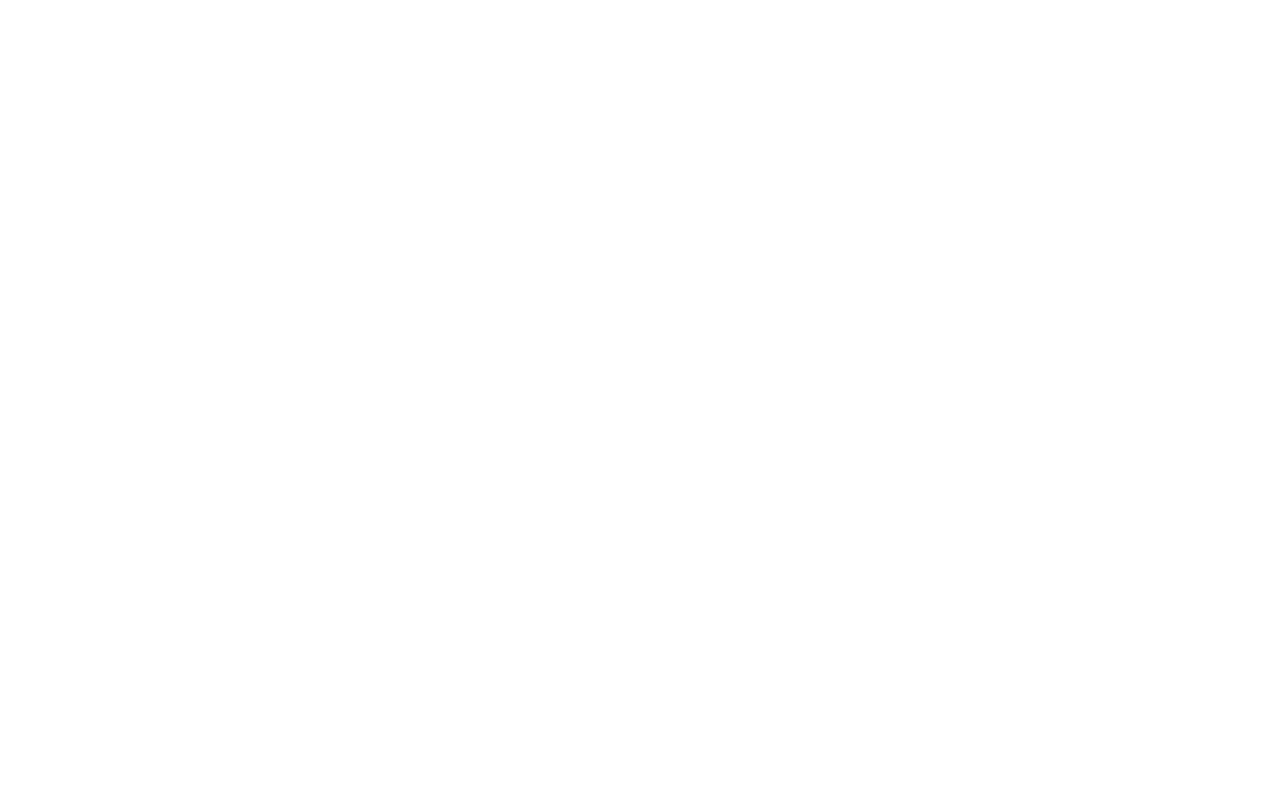
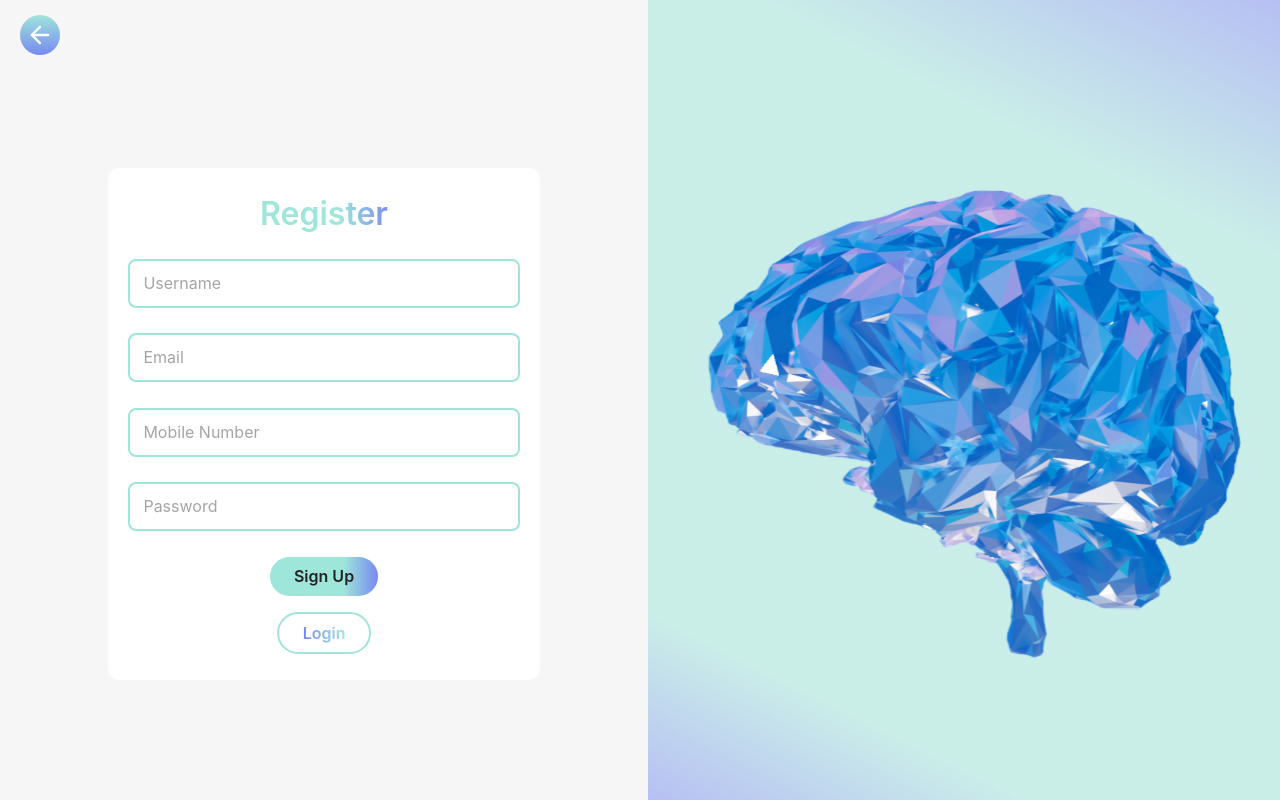
Before and after one commit to t2e0j0a4/Voltzs-Project-1, a React (Create React App) app in the folder client/: page /register in a window 1280 px wide. Before the commit this address had no page. Built offline with nearby package versions, Linux system fonts and the light colour scheme.

Commit message:
Registration Page & Login Updated

```diff
--- a/client/src/App.js
+++ b/client/src/App.js
@@ -1,16 +1,29 @@
 import React from 'react'
 
 // React Router
-import {Routes, Route} from "react-router-dom";
+import {Routes, Route, Link} from "react-router-dom";
 
 // Pages
 import Login from "./Pages/Login";
+import Register from './Pages/Register';
+
+const Home = () => {
+  return (
+    <div>
+      Home
+      <Link to="/login">Login</Link>
+      <Link to="/register">Register</Link>
+    </div>
+  )
+}
 
 const App = () => {
   return (
     <div className='app'>
       <Routes>
-        <Route path='/' element={<Login/>}/>
+        <Route path='/' element={<Home/>}/>
+        <Route path='/login' element={<Login/>}/>
+        <Route path='/register' element={<Register/>}/>
       </Routes>
     </div>
   )
--- a/client/src/Context/State.jsx
+++ b/client/src/Context/State.jsx
@@ -17,7 +17,7 @@ const State = (props) => {
 
     function handleInputBlur(e) {
         let allLabelDivs = Array.from(document.querySelectorAll('.labelInputDiv'));
-        let loginInputs = Array.from(document.querySelectorAll('.loginInputs'));
+        let loginInputs = Array.from(document.querySelectorAll('.inputs'));
         allLabelDivs.forEach((labelDiv) => {
            loginInputs.forEach((loginIn) => {
             if (loginIn.dataset.inputgiven === labelDiv.dataset.inputfor) {
@@ -33,7 +33,8 @@ const State = (props) => {
     // Login Details
     const [loginDetails, setLoginDetails] = useState({
         loginemail : '',
-        loginpassword :''
+        loginpassword :'',
+        rememberme : false
     })
 
     function handleLoginInputsChange(e) {
@@ -44,10 +45,41 @@ const State = (props) => {
 
     function loginFormSubmit(e) {
         e.preventDefault();
+        // Login API Intergration Pending...
+    }
+
+    // Sign Up Details
+    const [signupDetails, setSignUpDetails] = useState({
+      signupusername: "",
+      signupemail: "",
+      signupmobile: "",
+      signuppassword : ""
+    });
+
+    function handleSignUpInputsChange(e) {
+        setSignUpDetails({
+            ...signupDetails, [e.target.name] : e.target.value
+        })
+    }
+
+    function signUpFormSubmit(e) {
+        e.preventDefault();
+        // User Register API Integration Pending...
+    }
+
+    function clearInputs() {
+
+        setLoginDetails({
+          loginemail: "", loginpassword: "", rememberme: false,
+        });
+
+        setSignUpDetails({
+          signupusername: "", signupemail: "", signupmobile: "", signuppassword: "",
+        });
     }
 
     return (
-      <Context.Provider value={{ handleInputFocus, handleInputBlur, loginDetails, handleLoginInputsChange, loginFormSubmit }}>
+      <Context.Provider value={{ handleInputFocus, handleInputBlur, loginDetails, handleLoginInputsChange, loginFormSubmit, signupDetails, handleSignUpInputsChange, signUpFormSubmit, clearInputs }}>
         {props.children}
       </Context.Provider>
     );
--- a/client/src/Pages/Login.jsx
+++ b/client/src/Pages/Login.jsx
@@ -19,7 +19,7 @@ const Login = () => {
   }, [])
 
   const makeContext = useContext(Context);
-  const { handleInputFocus, handleInputBlur, loginFormSubmit, handleLoginInputsChange, loginDetails } = makeContext;
+  const { handleInputFocus, handleInputBlur, loginFormSubmit, handleLoginInputsChange, loginDetails, clearInputs } = makeContext;
 
   return (
     <div className='w-[100%] max-w-[100%] min-h-[100vh] flex flex-row justify-between mx-auto items-start bg-[#f6f6f6]'>
@@ -42,26 +42,26 @@ const Login = () => {
             <div data-inputfor="labelemail" className="labelInputDiv">
               <label htmlFor="loginEmail">Email</label>
             </div>
-            <input required type="email" name="loginemail" id="loginEmail" className='loginInputs' value={loginDetails.loginemail} onChange={(e) => {handleLoginInputsChange(e)}} data-inputgiven="labelemail" onFocus={function(e) {handleInputFocus(e)}} onBlur={function(e) {handleInputBlur(e)}}/>
+            <input required type="email" name="loginemail" id="loginEmail" className='inputs' value={loginDetails.loginemail} onChange={(e) => {handleLoginInputsChange(e)}} data-inputgiven="labelemail" onFocus={function(e) {handleInputFocus(e)}} onBlur={function(e) {handleInputBlur(e)}}/>
           </div>
           <div className="inputGroup loginPasswordInputGroup">
             <div data-inputfor="labelpassword" className="labelInputDiv">
               <label htmlFor="loginPassword">Password</label>
             </div>
-            <input required type="password" name='loginpassword' value={loginDetails.loginpassword} onChange={(e) => {handleLoginInputsChange(e)}} id='loginPassword' className='loginInputs' data-inputgiven="labelpassword" onFocus={function(e) {handleInputFocus(e)}} onBlur={function(e) {handleInputBlur(e)}}/>
+            <input required type="password" name='loginpassword' value={loginDetails.loginpassword} onChange={(e) => {handleLoginInputsChange(e)}} id='loginPassword' className='inputs' data-inputgiven="labelpassword" onFocus={function(e) {handleInputFocus(e)}} onBlur={function(e) {handleInputBlur(e)}}/>
           </div>
           <div className="loginOptions">
             <div className="checkboxOption rememberMeOption">
-              <input type="checkbox" name="rememberMe" id="loginRememberMe" />
+              <input type="checkbox" name="rememberMe" id="loginRememberMe" value={loginDetails.rememberme} onChange={(e) => {handleLoginInputsChange(e)}}/>
               <label htmlFor="loginRememberMe">Remember Me</label>
             </div>
             <Link to='/forgotpassword' className="hover:underline">Forgot Password ?</Link>
           </div>
           <div className="accountInOptions">
             <button type='submit' className=''>Login</button>
-            <div className="buttonWrapper">
+            <button type='button' className="buttonWrapper" onClick={() => {clearInputs()}}>
               <Link to='/register' className='linkingButton'>Sign Up</Link>
-            </div>
+            </button>
           </div>
         </form>
 
--- a/client/src/Pages/Register.jsx
+++ b/client/src/Pages/Register.jsx
@@ -1,9 +1,83 @@
-import React from 'react'
+import React , {useContext} from 'react'
+
+// Context API
+import Context from "../Context/Context";
+
+// Components
+import SideBanner from '../Components/SideBanner';
+
+// React Router
+import { Link } from 'react-router-dom';
+
+// React Icons
+import { FiArrowLeft } from 'react-icons/fi';
 
 const Register = () => {
+
+  let context = useContext(Context);
+  const { handleInputFocus, handleInputBlur, signUpFormSubmit, handleSignUpInputsChange, signupDetails, clearInputs } = context;
+
   return (
-    <div>Register</div>
-  )
+    <div className="w-[100%] max-w-[100%] min-h-[100vh] flex flex-row justify-between mx-auto items-start bg-[#f6f6f6]">
+
+      {/* Login Side */}
+
+      <div className='w-[100%] 2xl:w-[30%] loginSection h-[100vh] py-6 px-4 relative bg-[#f6f6f6] flex justify-center items-center'>
+
+        {/* Back Page Arrow */}
+
+        <div className="goBackPage w-[40px] h-[40px] rounded-[50%] flex justify-center items-center absolute top-[15px] left-[20px]">
+          <Link to='/'><FiArrowLeft fontSize='28px' fontWeight='800' color='#fff'/></Link>
+        </div>
+
+        <form onSubmit={(e) => {signUpFormSubmit(e)}} className='bg-[#ffffff] w-[400px] lg:w-[80%] xl:w-[70%] 2xl:w-[75%] flex flex-col justify-center items-center rounded-[12px] mt-[3rem] gap-[1.6rem] py-[1.6rem] px-[1rem] sm:px-[0.6rem] md:px-[1rem]'>
+
+          <h2 className='registerHeadings pageSectionHeadings'>Register</h2>
+
+          <div className="inputGroup registerUsernameInputGroup">
+            <div data-inputfor="signupusername" className="labelInputDiv">
+              <label htmlFor="signupUsername">Username</label>
+            </div>
+            <input required type="text" name="signupusername" id="signupUsername" className='inputs' data-inputgiven="signupusername" value={signupDetails.signupusername} onChange={(e) => {handleSignUpInputsChange(e)}} onFocus={function(e) {handleInputFocus(e)}} onBlur={function(e) {handleInputBlur(e)}}/>
+          </div>
+
+          <div className="inputGroup registerEmailInputGroup">
+            <div data-inputfor="signupemail" className="labelInputDiv">
+              <label htmlFor="signupEmail">Email</label>
+            </div>
+            <input required type="email" name="signupemail" id="signupEmail" className='inputs' data-inputgiven="signupemail" value={signupDetails.signupemail} onChange={(e) => {handleSignUpInputsChange(e)}} onFocus={function(e) {handleInputFocus(e)}} onBlur={function(e) {handleInputBlur(e)}}/>
+          </div>
+
+          <div className="inputGroup registerMobileInputGroup">
+            <div data-inputfor="signupmobile" className="labelInputDiv">
+              <label htmlFor="signupMobile">Mobile Number</label>
+            </div>
+            <input required type="text" name="signupmobile" id="signupMobile" className='inputs' data-inputgiven="signupmobile" value={signupDetails.signupmobile} onChange={(e) => {handleSignUpInputsChange(e)}} onFocus={function(e) {handleInputFocus(e)}} onBlur={function(e) {handleInputBlur(e)}}/>
+          </div>
+
+          <div className="inputGroup registerPasswordInputGroup">
+            <div data-inputfor="signuppassword" className="labelInputDiv">
+              <label htmlFor="signupPassword">Password</label>
+            </div>
+            <input required type="password" name="signuppassword" id="signupPassword" className='inputs' data-inputgiven="signuppassword" value={signupDetails.signuppassword} onChange={(e) => {handleSignUpInputsChange(e)}} onFocus={function(e) {handleInputFocus(e)}} onBlur={function(e) {handleInputBlur(e)}}/>
+          </div>
+
+          <div className="accountInOptions">
+            <button type='submit'>Sign Up</button>
+            <button type='button' className="buttonWrapper" onClick={() => {clearInputs()}}>
+              <Link to='/login' className='linkingButton'>Login</Link>
+            </button>
+          </div>
+
+        </form>
+
+      </div>
+
+      {/* Banner Side */}
+      <SideBanner/>
+
+    </div>
+  );
 }
 
 export default Register
--- a/client/src/index.css
+++ b/client/src/index.css
@@ -42,12 +42,13 @@
     padding: 0 2px;
     position: absolute;
     left: 17px;
-    transition: all 0.4s ease;
+    top: 12px;
+    transition: all 0.1s linear;
 }
 
 .labelInputDiv.activeLabel {
     background-color: #fff;
-    padding: 0 2px;
+    padding: 0 4px;
     position: absolute;
     top: -14px;
     left: 25px;
@@ -57,7 +58,7 @@
 .labelInputDiv label {
     color: #A5A5A5;
     cursor: text;
-    transition: all 0.4s ease;
+    transition: all 0.1s linear;
 }
 
 .labelInputDiv.activeLabel label {
@@ -119,11 +120,11 @@
     gap: 1rem;
 }
 
-.accountInOptions button {
-    padding: 10px 36px;
-    background: linear-gradient(270deg, #7789F1 0%, #9EE5DA 31.56%);
+.accountInOptions button[type="submit"] {
+    padding: 10px 24px;
+    background: linear-gradient(to left, #7789F1 0%, #9EE5DA 31.56%);
     border-radius: 40px;
-    color: #fff;
+    color: #232323;
     font-style: normal;
     font-weight: 600;
     font-size: 16px;
@@ -131,43 +132,40 @@
     transition: all 0.4s ease;
 }
 
-.accountInOptions button:hover {
-    background: linear-gradient(90deg, #7789F1 0%, #9EE5DA 31.56%);
+.accountInOptions button[type="submit"]:hover {
+    background: linear-gradient(to left, #9EE5DA 0%, #7789F1 100%);
 }
 
-.buttonWrapper {
+.accountInOptions .buttonWrapper {
+
+    padding: 7px 24px;
+    background: #fff;
+    border-radius: 40px;
     border: 2px solid #9EE5DA;
-    padding: 6px 24px;
-    border-radius: 40px;
-    background: #fff;
-    background-color: #fff;
-    transition: background-color 0.4s ease;
-    cursor: pointer;
+    transition: all 0.4s ease;
+
 }
 
 .buttonWrapper:hover {
-    background : linear-gradient(to left,#7789F1 0%, #9EE5DA 31.56%);
+    background: linear-gradient(to left, #7789F1 0%, #9EE5DA 31.56%);
 }
 
-.linkingButton {
+.buttonWrapper .linkingButton {
     font-style: normal;
     font-weight: 600;
     font-size: 16px;
     line-height: 19px;
-
-    transition: all 0.4s ease;
-
-    background: linear-gradient(270deg, #7789F1 6.78%, #9EE5DA 52.22%);
+    background: linear-gradient(to left, #9EE5DA 0%, #7789F1 100%);
     -webkit-background-clip: text;
     -webkit-text-fill-color: transparent;
     background-clip: text;
 }
 
 .buttonWrapper:hover .linkingButton {
-    color: #fff;
+    color: #232323;
     background: none;
     -webkit-background-clip: none;
-    -webkit-text-fill-color: #fff;
+    -webkit-text-fill-color: #232323;
     background-clip: none;
 }
 
```
